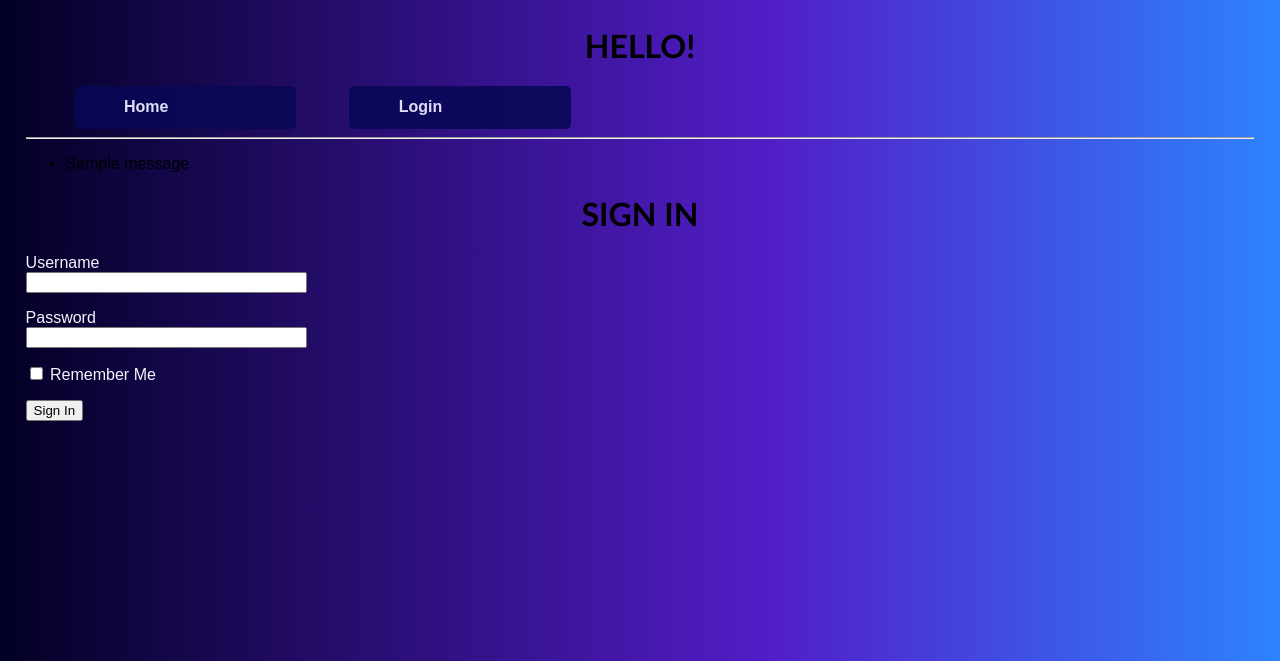
After one commit to nikitagarg29/CodeStrup, a Flask app: page /login in a window 1280 px wide. The commit adds this page. Shown: the top 661 px of the page. Run offline with Flask 2, Linux system fonts and the light colour scheme; one stand-in notice (Sample message) is shown.

Commit message:
Added correct project code

```diff
--- a/project/app/__init__.py
+++ b/project/app/__init__.py
@@ -1,6 +1,7 @@
 from flask import Flask
-import app.config
+from app.config import Config
 
 app = Flask(__name__)
-app.config['SECRET_KEY'] = "no"
+app.config.from_object(Config)
+
 from app import routes
--- a/project/app/editor.py
+++ /dev/null
@@ -1,6 +0,0 @@
-from flask_wtf import FlaskForm
-from flask_codemirror.fields import CodeMirrorField
-from wtforms.fields import SubmitField
-class MyForm(FlaskForm):
-    source_code = CodeMirrorField(language='python', config={'lineNumbers': 'true'})
-    submit = SubmitField('Submit')
--- /dev/null
+++ b/project/app/forms.py
@@ -0,0 +1,9 @@
+from flask_wtf import FlaskForm
+from wtforms import StringField, PasswordField, BooleanField, SubmitField
+from wtforms.validators import DataRequired
+
+class LoginForm(FlaskForm):
+    username = StringField('Username', validators=[DataRequired()])
+    password = PasswordField('Password', validators=[DataRequired()])
+    remember_me = BooleanField('Remember Me')
+    submit = SubmitField('Sign In')
--- a/project/app/routes.py
+++ b/project/app/routes.py
@@ -1,27 +1,22 @@
 from app import app
-from flask import render_template
-from flask_wtf import FlaskForm
-from flask_codemirror.fields import CodeMirrorField
-from wtforms.fields import SubmitField
-from app.editor import MyForm
+from flask import render_template, Response, flash, redirect
+from app.forms import LoginForm
+
 
 @app.route('/')
 @app.route('/index')
 def index():
-    return render_template('index.html', title = 'My Page')
-@app.route('/project')
-def project():
-    return render_template('projects.html')
-@app.route('/experience')
-def experience():
-    return render_template('experience.html')
-@app.route('/skills')
-def skills():
-    return render_template('skills.html')
+    return render_template('index.html', title = 'Code Guide')
 
-@app.route('/editor', methods = ['GET', 'POST'])
-def editor():
-    form = MyForm()
+
+@app.route('/login', methods=['GET', 'POST'])
+def login():
+    form = LoginForm()
     if form.validate_on_submit():
-        text = form.source_code.data
-    return render_template('editor.html', form=form)
+        flash('Login requested for user {}, remember_me={}'.format(
+            form.username.data, form.remember_me.data))
+        return redirect('/index')
+    return render_template('login.html', title='Sign In', form=form)
+
+if __name__ == '__main__':
+    app.run(host='0.0.0.0', debug=True)
--- a/project/app/templates/base.html
+++ b/project/app/templates/base.html
@@ -1,5 +1,4 @@
 <html>
-
     <head>
         <link rel=stylesheet type=text/css href="{{ url_for('static', filename='css/together1.css') }}">
         {% if title %}
@@ -13,11 +12,18 @@
         <h1>Hello!</h1>
         <nav>
             <a href="{{url_for('index')}}">Home</a>
-            <a href = "{{url_for('project')}}">Projects</a>
-            <a href = "{{url_for('experience')}}">Experience</a>
-            <a href = "{{url_for('skills')}}">Skills</a>
-            <a href = "{{url_for('editor')}}">Editor</a>
+            <a href="/login">Login</a>
         </nav>
+        <hr>
+        {% with messages = get_flashed_messages() %}
+        {% if messages %}
+        <ul>
+            {% for message in messages %}
+            <li>{{ message }}</li>
+            {% endfor %}
+        </ul>
+        {% endif %}
+        {% endwith %}
         {% block content %}
         {% endblock %}
     </body>
--- a/project/app/templates/experience.html
+++ /dev/null
@@ -1,5 +0,0 @@
-{% extends 'base.html' %}
-
-{% block content %}
-<p>Hi I am Srishti!</p>
-{% endblock %}
--- a/project/app/templates/index.html
+++ b/project/app/templates/index.html
@@ -1,5 +1,5 @@
 {% extends 'base.html' %}
 
 {% block content %}
-<p>Hi I am Srishti!</p>
+<p>Main Page</p>
 {% endblock %}
--- /dev/null
+++ b/project/app/templates/login.html
@@ -0,0 +1,24 @@
+{% extends "base.html" %}
+
+{% block content %}
+    <h1>Sign In</h1>
+    <form action="" method="post" novalidate>
+        {{ form.hidden_tag() }}
+        <p>
+            {{ form.username.label }}<br>
+            {{ form.username(size=32) }}<br>
+            {% for error in form.username.errors %}
+            <span style="color: red;">[{{ error }}]</span>
+            {% endfor %}
+        </p>
+        <p>
+            {{ form.password.label }}<br>
+            {{ form.password(size=32) }}<br>
+            {% for error in form.password.errors %}
+            <span style="color: red;">[{{ error }}]</span>
+            {% endfor %}
+        </p>
+        <p>{{ form.remember_me() }} {{ form.remember_me.label }}</p>
+        <p>{{ form.submit() }}</p>
+    </form>
+{% endblock %}
--- a/project/app/templates/projects.html
+++ /dev/null
@@ -1,5 +0,0 @@
-{% extends 'base.html' %}
-
-{% block content %}
-<p>This is my first project!</p>
-{% endblock %}
--- a/project/app/templates/skills.html
+++ /dev/null
@@ -1,5 +0,0 @@
-{% extends 'base.html' %}
-
-{% block content %}
-<p>Hi I am Srishti!</p>
-{% endblock %}
```
Also changed, not shown: project/app/config.py (+2 -17 lines), project/app/templates/editor.html (deleted, +0 -11 lines).
